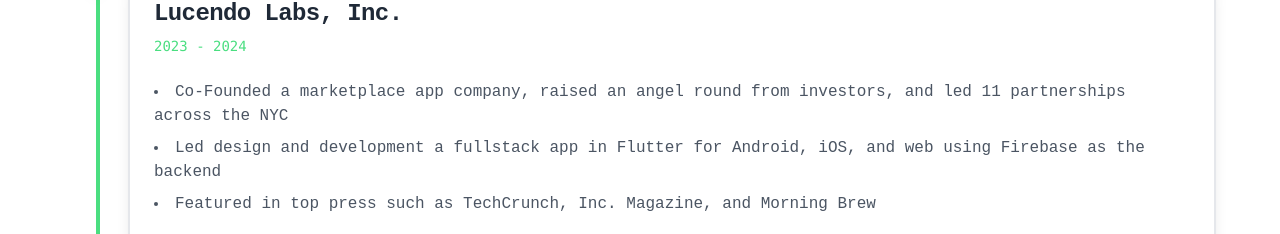
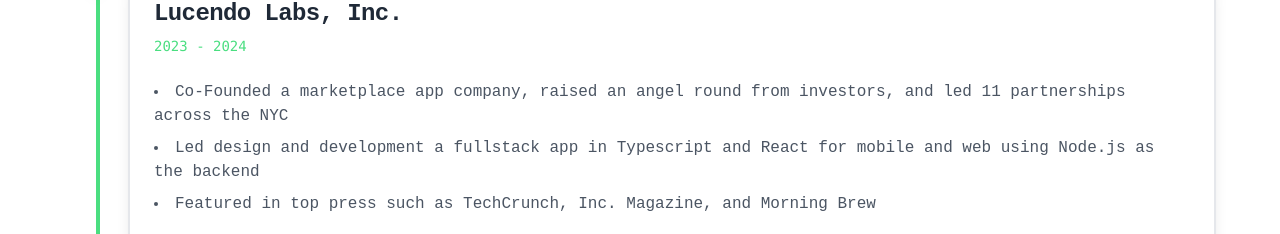
Before and after one commit to eszabo12/portfolio, a Next.js app: page / in a window 1280 px wide. Shown: the part 2089-2323 px from the top of the page. Built offline with nearby package versions, Linux system fonts and the light colour scheme; no server answers.

Commit message:
tech - emphasize typescript

```diff
--- a/app/pages/Constants.tsx
+++ b/app/pages/Constants.tsx
@@ -161,7 +161,7 @@
     description: '2023 - 2024',
     details: [
       'Co-Founded a marketplace app company, raised an angel round from investors, and led 11 partnerships across the NYC ',
-      'Led design and development a fullstack app in Flutter for Android, iOS, and web using Firebase as the backend',
+      'Led design and development a fullstack app in Typescript and React for mobile and web using Node.js as the backend',
       'Featured in top press such as TechCrunch, Inc. Magazine, and Morning Brew',
     ],
     tech: ['Typescript', 'React', 'Dart', 'Figma', 'Vite', 'Firebase'],
```
